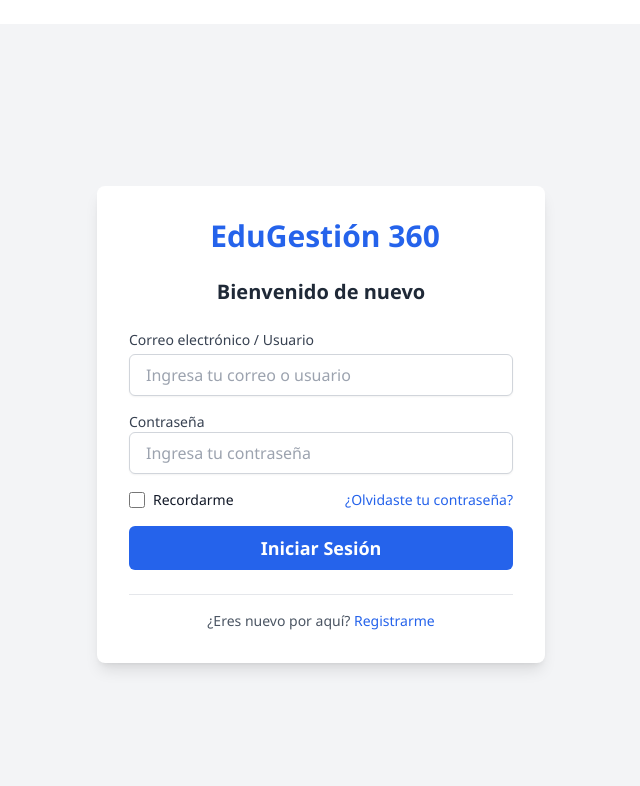
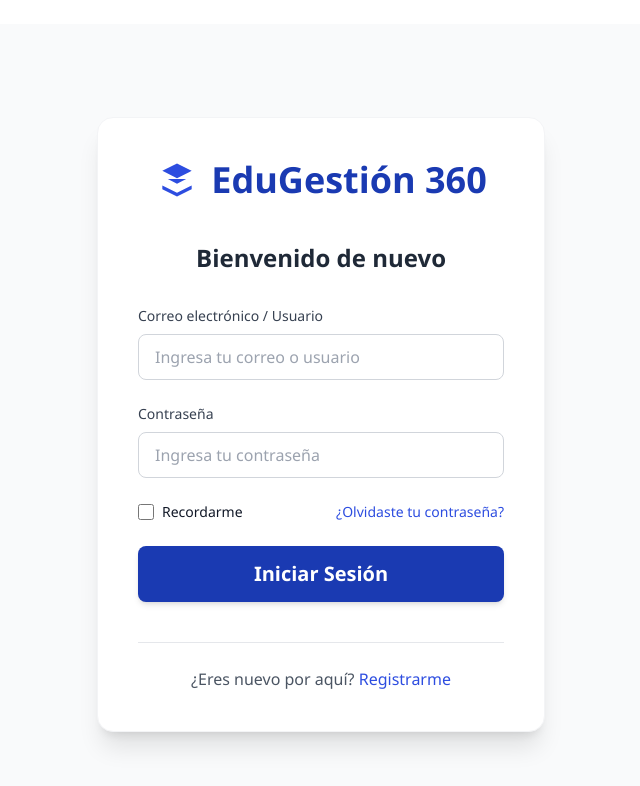
Before and after one commit to JordyVillamil/EduGestion360, a React (Vite) app: page / in a window 1280 px wide. Shown: the top 786 px of the page, without its empty margins (319-959 px from the left). Built offline with nearby package versions, Linux system fonts and the light colour scheme.

Commit message:
se agregan nuevas paletas de colores

```diff
--- a/src/pages/Auth/LoginPage.jsx
+++ b/src/pages/Auth/LoginPage.jsx
@@ -37,17 +37,17 @@ function LoginPage({ setShowGlobalSpinner, showToast }) {
                 localStorage.setItem('authToken', 'simulated_student_token');
                 userRole = 'estudiante';
                 welcomeMessage = '¡Bienvenido, Estudiante!';
-                redirectPath = '/dashboard/estudiante'; // <-- CAMBIO AQUÍ
+                redirectPath = '/dashboard/estudiante';
             } else if (emailOrUsername === 'docente' && password === 'pass123') {
                 localStorage.setItem('authToken', 'simulated_teacher_token');
                 userRole = 'docente';
                 welcomeMessage = '¡Bienvenido, Docente!';
-                redirectPath = '/dashboard/docente'; // <-- CAMBIO AQUÍ
+                redirectPath = '/dashboard/docente';
             } else if (emailOrUsername === 'directivo' && password === 'pass123') {
                 localStorage.setItem('authToken', 'simulated_admin_token');
                 userRole = 'directivo';
                 welcomeMessage = '¡Bienvenido, Directivo!';
-                redirectPath = '/dashboard/directivo'; // <-- CAMBIO AQUÍ
+                redirectPath = '/dashboard/directivo';
             } else {
                 showToast('Usuario o contraseña incorrectos.', 'error');
                 return;
@@ -61,19 +61,26 @@ function LoginPage({ setShowGlobalSpinner, showToast }) {
     };
 
     return (
-        <div className="min-h-screen flex items-center justify-center bg-gray-100 p-4">
-            <div className="bg-white p-8 rounded-lg shadow-lg w-full max-w-md text-center">
-                <a className="flex items-center justify-center text-blue-600 text-3xl font-bold mb-6" href="javascript:void(0)" aria-label="Ir a la página de inicio de EduGestión 360">
-                    <i className="fas fa-graduation-cap mr-2" aria-hidden="true"></i>EduGestión 360
+        <div className="min-h-screen flex items-center justify-center bg-gray-50 p-4">
+            <div className="bg-white p-10 rounded-2xl shadow-xl w-full max-w-md text-center border border-gray-100 transition-all duration-300 hover:shadow-2xl"> {/* Mayor padding, bordes más redondeados, sombra más suave pero con hover */}
+                <a className="flex items-center justify-center text-primary-700 text-4xl font-extrabold mb-10 transition-colors duration-300 hover:text-primary-800" href="javascript:void(0)" aria-label="Ir a la página de inicio de EduGestión 360"> {/* Texto más audaz y color más profundo */}
+                    {/* SVG del Birrete simple como logo */}
+                    <svg className="w-11 h-11 mr-3 fill-current text-primary-600" viewBox="0 0 24 24" xmlns="http://www.w3.org/2000/svg"> {/* Icono ligeramente más grande */}
+                        <path d="M4 17L12 21L20 17V15L12 19L4 15V17Z" />
+                        <path d="M12 11L4 7L12 3L20 7L12 11Z" />
+                        <path d="M17 11.5L12 14L7 11.5" />
+                        <path d="M12 3V19" />
+                    </svg>
+                    EduGestión 360
                 </a>
-                <h5 className="text-xl font-semibold mb-6 text-gray-800">Bienvenido de nuevo</h5>
+                <h5 className="text-2xl font-semibold mb-8 text-gray-800">Bienvenido de nuevo</h5>
 
-                <form id="loginForm" className="space-y-4" onSubmit={handleSubmit} noValidate>
+                <form id="loginForm" className="space-y-6" onSubmit={handleSubmit} noValidate>
                     <div className="text-left">
-                        <label htmlFor="emailInput" className="block text-gray-700 text-sm font-medium mb-1">Correo electrónico / Usuario</label>
+                        <label htmlFor="emailInput" className="block text-gray-700 text-sm font-medium mb-2">Correo electrónico / Usuario</label>
                         <input
                             type="text"
-                            className="w-full px-4 py-2 border border-gray-300 rounded-md shadow-sm focus:outline-none focus:ring-2 focus:ring-blue-500 focus:border-blue-500"
+                            className="w-full px-4 py-2.5 border border-gray-300 rounded-lg focus:outline-none focus:ring-2 focus:ring-primary-500 focus:border-primary-500 transition-all duration-200 text-gray-800 placeholder-gray-400" // Padding ajustado, focus ring más claro y en color primary
                             id="emailInput"
                             placeholder="Ingresa tu correo o usuario"
                             required
@@ -83,11 +90,11 @@ function LoginPage({ setShowGlobalSpinner, showToast }) {
                         />
                     </div>
                     <div className="text-left">
-                        <label htmlFor="passwordInput" className="block text-sm font-medium text-gray-700">Contraseña</label>
+                        <label htmlFor="passwordInput" className="block text-gray-700 text-sm font-medium mb-2">Contraseña</label>
                         <div className="relative">
                             <input
                                 type={showPassword ? 'text' : 'password'}
-                                className="w-full px-4 py-2 border border-gray-300 rounded-md shadow-sm focus:outline-none focus:ring-2 focus:ring-blue-500 focus:border-blue-500 pr-10"
+                                className="w-full px-4 py-2.5 border border-gray-300 rounded-lg focus:outline-none focus:ring-2 focus:ring-primary-500 focus:border-primary-500 transition-all duration-200 pr-12 text-gray-800 placeholder-gray-400" // Padding ajustado, focus ring
                                 id="passwordInput"
                                 placeholder="Ingresa tu contraseña"
                                 required
@@ -96,7 +103,7 @@ function LoginPage({ setShowGlobalSpinner, showToast }) {
                                 onChange={(e) => setPassword(e.target.value)}
                             />
                             <button
-                                className="absolute inset-y-0 right-0 pr-3 flex items-center text-gray-500 hover:text-gray-700"
+                                className="absolute inset-y-0 right-0 pr-4 flex items-center text-gray-500 hover:text-gray-700 focus:outline-none focus:ring-2 focus:ring-primary-500 focus:ring-offset-2 rounded-r-lg transition-colors duration-200"
                                 type="button"
                                 aria-label="Mostrar/ocultar contraseña"
                                 onClick={togglePasswordVisibility}
@@ -107,14 +114,14 @@ function LoginPage({ setShowGlobalSpinner, showToast }) {
                     </div>
                     <div className="flex items-center justify-between text-sm">
                         <div className="flex items-center">
-                            <input type="checkbox" className="h-4 w-4 text-blue-600 border-gray-300 rounded focus:ring-blue-500" id="rememberMe" />
+                            <input type="checkbox" className="h-4 w-4 text-primary-600 border-gray-300 rounded focus:ring-primary-500" id="rememberMe" />
                             <label className="ml-2 block text-gray-900" htmlFor="rememberMe">Recordarme</label>
                         </div>
-                        <a href="javascript:void(0)" className="text-blue-600 hover:underline" aria-label="¿Olvidaste tu contraseña?">¿Olvidaste tu contraseña?</a>
+                        <a href="javascript:void(0)" className="text-primary-600 hover:underline hover:text-primary-700 transition-colors duration-200 font-medium" aria-label="¿Olvidaste tu contraseña?">¿Olvidaste tu contraseña?</a>
                     </div>
                     <button
                         type="submit"
-                        className={`w-full bg-blue-600 text-white py-2 px-4 rounded-md text-lg font-semibold hover:bg-blue-700 focus:outline-none focus:ring-2 focus:ring-blue-500 focus:ring-offset-2 ${isLoading ? 'opacity-75 cursor-not-allowed' : ''} flex items-center justify-center`}
+                        className={`w-full bg-primary-700 text-white py-3.5 px-4 rounded-lg text-xl font-semibold hover:bg-primary-800 focus:outline-none focus:ring-2 focus:ring-primary-500 focus:ring-offset-2 transition-all duration-300 shadow-md hover:shadow-lg ${isLoading ? 'opacity-75 cursor-not-allowed' : ''} flex items-center justify-center`} // Color primario más oscuro, altura mayor, sombra
                         disabled={isLoading}
                     >
                         {isLoading ? (
@@ -128,8 +135,8 @@ function LoginPage({ setShowGlobalSpinner, showToast }) {
                     </button>
                 </form>
 
-                <div className="mt-6 pt-4 border-t border-gray-200 text-gray-600 text-sm">
-                    ¿Eres nuevo por aquí? <a href="javascript:void(0)" className="text-blue-600 hover:underline" aria-label="Registrarme en el sistema">Registrarme</a>
+                <div className="mt-10 pt-6 border-t border-gray-200 text-gray-600 text-base"> {/* Margen superior más grande */}
+                    ¿Eres nuevo por aquí? <a href="javascript:void(0)" className="text-primary-600 hover:underline hover:text-primary-700 transition-colors duration-200 font-medium" aria-label="Registrarme en el sistema">Registrarme</a>
                 </div>
             </div>
         </div>
--- a/tailwind.config.js
+++ b/tailwind.config.js
@@ -1,12 +1,90 @@
-// tailwind.config.js
 /** @type {import('tailwindcss').Config} */
 export default {
   content: [
     "./index.html",
-    "./src/**/*.{js,ts,jsx,tsx}", // Esta línea es clave para que Tailwind escanee tus archivos
+    "./src/**/*.{js,ts,jsx,tsx}",
   ],
   theme: {
-    extend: {},
+    extend: {
+      colors: {
+        // Colores primarios y secundarios basados en tus definiciones originales
+        // Puedes ajustar los tonos si quieres algo más específico (ej. 'blue-500', 'blue-600')
+        primary: {
+          DEFAULT: '#4361ee', // Tu color primary original
+          '50': '#E8EBFE',
+          '100': '#D1D7FD',
+          '200': '#AAB4FC',
+          '300': '#8391FA',
+          '400': '#5B6EF9',
+          '500': '#4361ee', // Tu color primary original
+          '600': '#2D4DE0',
+          '700': '#1A3AB2',
+          '800': '#0D2783',
+          '900': '#051355',
+          '950': '#030A2F',
+        },
+        secondary: {
+          DEFAULT: '#3f37c9', // Tu color secondary original
+          '50': '#E7E6FD',
+          '100': '#CFCEFC',
+          '200': '#9F9BF8',
+          '300': '#6F67F4',
+          '400': '#3F37C9', // Tu color secondary original
+          '500': '#3931B5',
+          '600': '#302999',
+          '700': '#27207C',
+          '800': '#1D1860',
+          '900': '#131144',
+          '950': '#0A082A',
+        },
+        // Colores de estado/feedback
+        success: {
+          DEFAULT: '#4cc9f0', // Tu color success original
+          '50': '#E0F8FF',
+          '100': '#B9F1FF',
+          '200': '#92E8FF',
+          '300': '#6ADFFF',
+          '400': '#43D7FF',
+          '500': '#4cc9f0', // Tu color success original
+          '600': '#39B7DC',
+          '700': '#2A9CB0',
+          '800': '#1E8088',
+          '900': '#146460',
+          '950': '#0A433D',
+        },
+        warning: {
+          DEFAULT: '#f72585', // Tu color warning original
+          '50': '#FFE0ED',
+          '100': '#FFBEE1',
+          '200': '#FF96D5',
+          '300': '#FF6DC7',
+          '400': '#FF45B8',
+          '500': '#f72585', // Tu color warning original
+          '600': '#DB1F70',
+          '700': '#AF195A',
+          '800': '#831244',
+          '900': '#570B2E',
+          '950': '#2E0518',
+        },
+        info: {
+          DEFAULT: '#4895ef', // Tu color info original
+          '50': '#E0F1FF',
+          '100': '#BFDAFF',
+          '200': '#9CC5FF',
+          '300': '#78AFFF',
+          '400': '#5599FF',
+          '500': '#4895ef', // Tu color info original
+          '600': '#3C81E0',
+          '700': '#2F6CB3',
+          '800': '#235887',
+          '900': '#17435B',
+          '950': '#0F2A3B',
+        },
+        // Puedes añadir otros colores globales como bg-light y bg-dark si no usas los grises de Tailwind
+        'light-bg': '#f8f9fa',
+        'dark-bg': '#212529',
+      },
+    },
   },
   plugins: [],
 }
```
